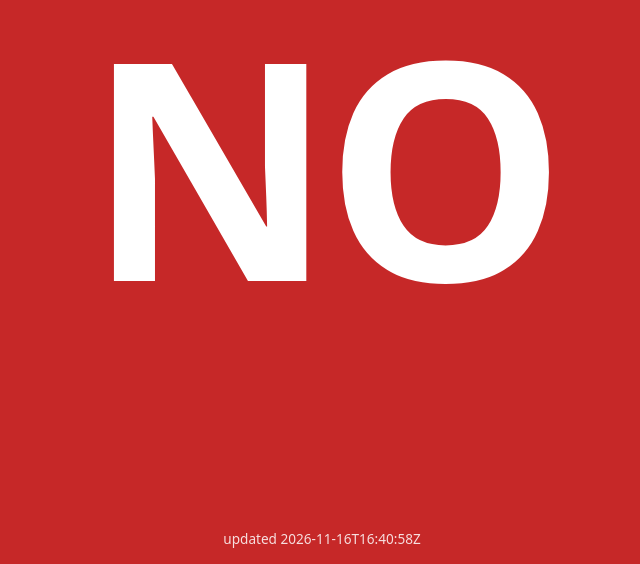
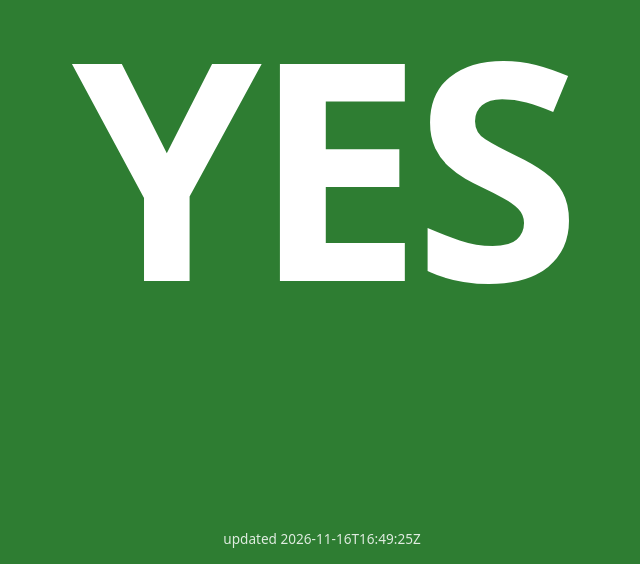
Before and after one commit to glassperity/arewedonewiththeflourishsiteyet, a plain HTML site: page index.html in a window 1280 px wide. Shown: the part 236-800 px from the top of the page, without its empty margins (318-958 px from the left). Drawn offline with Linux system fonts and the light colour scheme.

Commit message:
Set status to YES (2026-11-16T16:49:25Z)

```diff
--- a/index.html
+++ b/index.html
@@ -3,7 +3,7 @@
 <head>
   <meta charset="utf-8">
   <meta name="viewport" content="width=device-width, initial-scale=1">
-  <title>NO</title>
+  <title>YES</title>
   <style>
     *, *::before, *::after {
       box-sizing: border-box;
@@ -50,9 +50,9 @@
   </style>
   <noscript><style>.js-only{display:none}</style></noscript>
 </head>
-<body class="no">
-  <main id="answer" aria-live="polite">NO</main>
-  <footer id="updated">updated 2026-11-16T16:40:58Z</footer>
+<body class="yes">
+  <main id="answer" aria-live="polite">YES</main>
+  <footer id="updated">updated 2026-11-16T16:49:25Z</footer>
   <script>
     (function () {
       fetch('/status.json', { cache: 'no-store' })
--- a/status.json
+++ b/status.json
@@ -1,4 +1,4 @@
 {
-  "done": false,
-  "updated": "2026-11-16T16:40:58Z"
+  "done": true,
+  "updated": "2026-11-16T16:49:25Z"
 }
```
